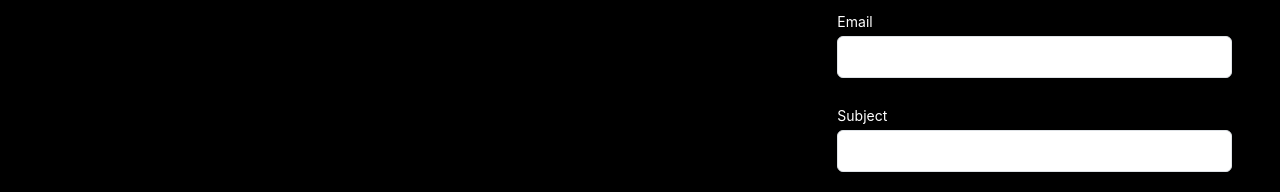
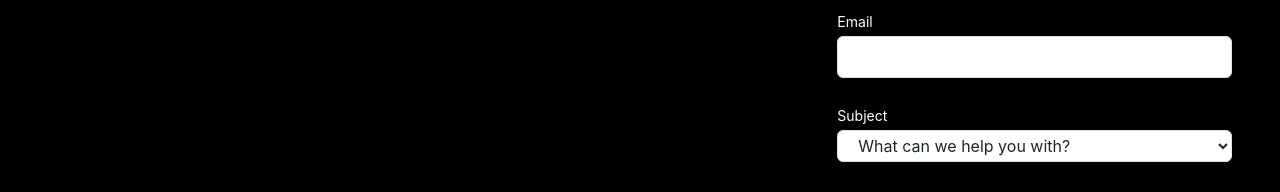
Before and after one commit to dustinapodaca/aresSecuritySPA, a React (Create React App) app: page / in a window 1280 px wide. Shown: the part 3620-3812 px from the top of the page. Built offline with nearby package versions, Linux system fonts and the light colour scheme; no server answers; the HTML template or start-up script is replaced by a standard one; what mailgun.js would draw is missing.

Commit message:
updated contact form subject

```diff
--- a/src/components/Contact.js
+++ b/src/components/Contact.js
@@ -119,6 +119,7 @@ const Contact = () => {
                     className="w-full bg-white rounded border border-litegreen focus:border-odgreen focus:ring-2 focus:ring-litegreen text-base outline-none text-gray-100 py-1 px-3 leading-8 transition-colors duration-200 ease-in-out"
                     value={name}
                     onChange={(event) => setName(event.target.value)}
+                    required
                   />
                 </div>
                 <div className="relative mb-4">
@@ -130,20 +131,26 @@ const Contact = () => {
                     className="w-full bg-white rounded border border-litegreen focus:border-odgreen focus:ring-2 focus:ring-litegreen text-base outline-none text-gray-100 py-1 px-3 leading-8 transition-colors duration-200 ease-in-out"
                     value={email}
                     onChange={(event) => setEmail(event.target.value)}
+                    required
                   />
                 </div>
                 <div className="relative mb-4">
                   <label htmlFor="subject" className="leading-7 text-sm text-white">Subject</label>
-                <input
-                  type="subject"
+                  <select
                     id="subject"
                     name="subject"
                     className="w-full bg-white rounded border border-litegreen focus:border-odgreen focus:ring-2 focus:ring-litegreen text-base outline-none text-gray-100 py-1 px-3 leading-8 transition-colors duration-200 ease-in-out"
                     value={subject}
                     onChange={(event) => setSubject(event.target.value)}
-                />
+                    required
+                  >
+                    <option value="" disabled>What can we help you with?</option>
+                    <option value="get-a-quote">Get A Quote</option>
+                    <option value="general-inquiry">General Inquiry</option>
+                    <option value="careers">Careers</option>
+                    <option value="other">Other</option>
+                  </select>
                 </div>
-
                 <div className="relative mb-4">
                   <label htmlFor="message" className="leading-7 text-sm text-white">Message</label>
                   <textarea
@@ -152,6 +159,7 @@ const Contact = () => {
                     className="w-full bg-gray-800 rounded border border-litegreen focus:border-indigo-500 focus:ring-2 focus:ring-litegreen h-32 text-base outline-none text-gray-100 py-1 px-3 resize-none leading-6 transition-colors duration-200 ease-in-out"
                     value={message}
                     onChange={(event) => setMessage(event.target.value)}
+                    required
                   />
                 </div>
               {loading ? (
--- a/src/components/Services.js
+++ b/src/components/Services.js
@@ -1,4 +1,5 @@
 import React from 'react';
+import { useState } from 'react';
 import { AnimationOnScroll } from 'react-animation-on-scroll';
 import { Link } from "react-scroll";
 
```
Lines whose indentation alone changed are shown as unchanged.
